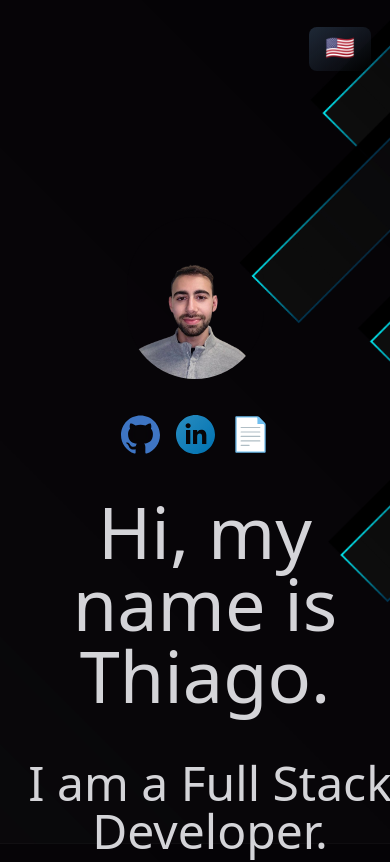
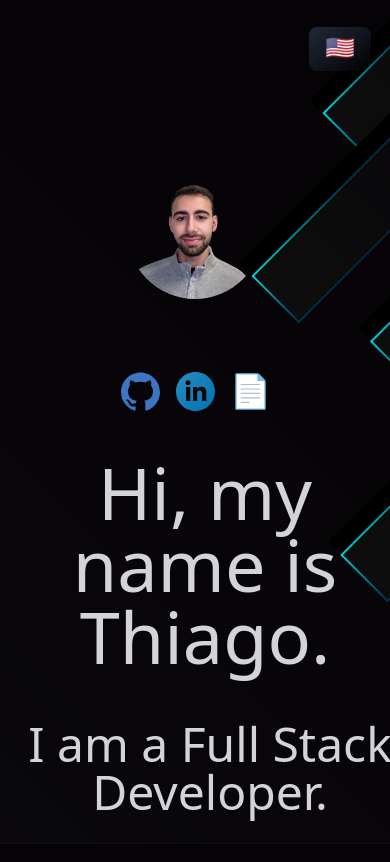
Before and after one commit to thiagobgarc/Portfolio-updated, a React (Vite) app: page / in a window 390 px wide. Shown: the top 862 px of the page. Built offline with nearby package versions, Linux system fonts and the light colour scheme.

Commit message:
fixing some more styling for mobile view

```diff
--- a/src/MainPage.jsx
+++ b/src/MainPage.jsx
@@ -25,7 +25,7 @@ const MainPage = () => {
     </motion.div>
 
       <motion.div className='flex flex-col items-center justify-center' initial={{ y: 0, opacity: 0 }} animate={{ y:25, opacity: 1 }} transition={{ duration: 0.8 }}>
-        <img src="/profic-removebg-preview.png" className='lg:w-[15%] rounded-full bg-gradient-to-r from-transparent to-transparent backdrop-filter backdrop-opacity-50 absolute w-[35%] top-[12rem] lg:top-[3rem] sm:top-[12rem] sm:w-[20%] hover:scale-125 hover:shadow hover:shadow-gray-500 duration-300' />
+        <img src="/profic-removebg-preview.png" className='lg:w-[15%] rounded-full bg-gradient-to-r from-transparent to-transparent backdrop-filter backdrop-opacity-50 absolute w-[35%] top-[7rem] lg:top-[3rem] sm:top-[12rem] sm:w-[20%] hover:scale-125 hover:shadow hover:shadow-gray-500 duration-300' />
       </motion.div>
       <Icons />
       <div className='flex flex-col text-white items-center justify-center mt-[1.5rem]'>
--- a/src/components/Icons.jsx
+++ b/src/components/Icons.jsx
@@ -15,7 +15,7 @@ const Icons = () => {
   return (
     <motion.div className='flex items-center justify-center mt-[27rem] p-0 gap-4' initial={{ y: 0, opacity: 0 }} animate={{ y:15, opacity: 1 }} transition={{ duration: 0.9 }}>
       {iconVariants.map((icon, index) => (
-        <a key={index} href={icon.link} target="_blank" rel="noopener noreferrer" className={`icon-image hover:scale-150 duration-300 w-[10%] mt-[-2rem] lg:mt-[-2rem] sm:mt-[-2rem] lg:top-[-2rem] sm:top-[-2rem] lg:w-[3.5%] sm:w-[7%] mb-[2rem] lg:mb-0 sm:mb-0 download=${true}`}>
+        <a key={index} href={icon.link} target="_blank" rel="noopener noreferrer" className={`icon-image hover:scale-150 duration-300 w-[10%] mt-[-5rem] lg:mt-[-2rem] sm:mt-[-2rem] lg:top-[-2rem] sm:top-[-2rem] lg:w-[3.5%] sm:w-[7%] mb-[2rem] lg:mb-0 sm:mb-0 download=${true}`}>
           <img src={icon.icon} alt={`Icon ${index}`} />
         </a>
       ))}
```
